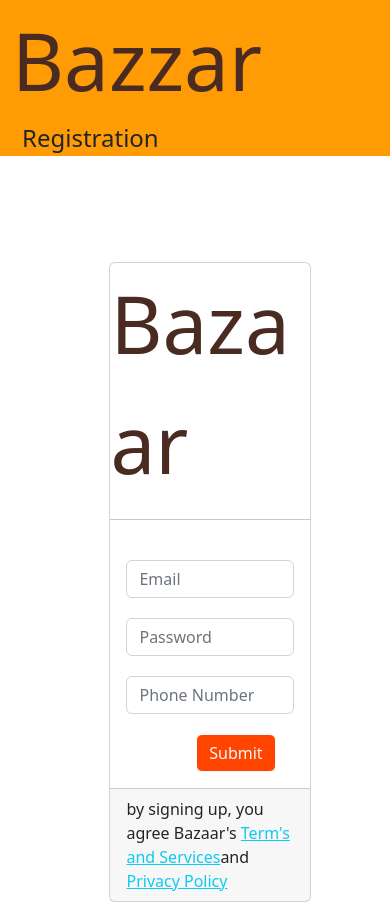
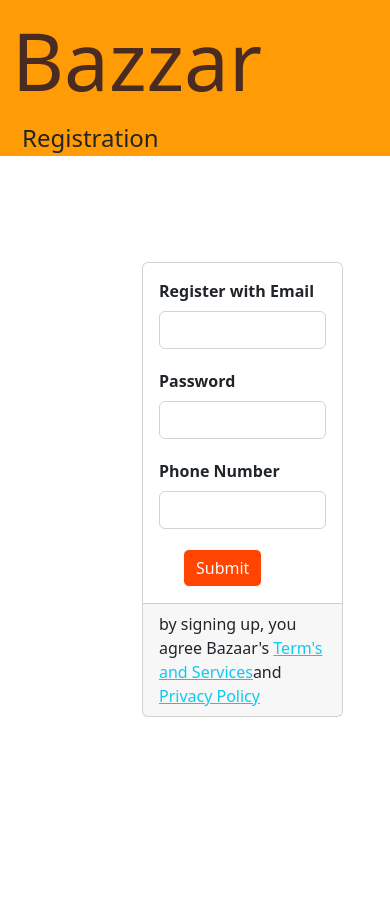
Before and after one commit to MorsHs/Bazaar, a PHP site: page /html/Register.html in a window 390 px wide; the page is wider, and only the part inside the window is pictured. After the commit the page ends 717 px from the top of that part, so only its background shows below. Run offline with PHP 8.4, Linux system fonts and the light colour scheme.

Commit message:
simplified Register and added Logo

```diff
--- a/css/Register.css
+++ b/css/Register.css
@@ -11,6 +11,9 @@
     padding-left: 10px;
     font-size: x-large;
 
+}
+.bold{
+    font-weight: bold;
 }
 
 
@@ -40,3 +43,10 @@
 .footercardpadding{
     padding-right: 30px;
 }
+.btn{
+    transition: ease-out 0.3;
+
+    }
+.btn:hover{
+box-shadow: inset 300px aqua;
+}
--- a/html/Register.html
+++ b/html/Register.html
@@ -5,6 +5,7 @@
 <link href="https://cdn.jsdelivr.net/npm/bootstrap@5.2.1/dist/css/bootstrap.min.css" rel="stylesheet" integrity="sha384-iYQeCzEYFbKjA/T2uDLTpkwGzCiq6soy8tYaI1GyVh/UjpbCx/TYkiZhlZB6+fzT" crossorigin="anonymous">
 <link rel="stylesheet" href="..\css\Register.css">
         <title>Bazaar Registration</title>
+        <link rel="icon" href="..\img\Logo\BAZAARLOGO.png" type="image/gif" sizes="16x16">
     </head>
     <script>
     </script>
@@ -13,39 +14,42 @@
         <span class="bazaar">Bazzar</span>
         <span class="regist">Registration</span>
     </div>
-   <div class="container position-absolute offset-2 h-50">
+   <div class="container position-absolute offset-3 h-50">
         <div class="row">
             <div class="col-4 offset-1 position-absolute start-0 bottom-0 w-75 h-75">
                 <div class="card w-75">
-                    <div class="card-title">
+                    <!-- <div class="card-title">
                         <p class="bazaar">Bazaar</p>
                         <hr>
-                    </div>
+                    </div> -->
                     <div class="card-body">
                         <div class="row">
-                            <div class="col">
+                            <div class="col-md-7">
+                                <label class="form-label bold" for="emailLabel">Register with Email</label>
                                     <div class="input-group">
-                                        <input class="form-control" type="text" name="email" id="emailLabel" placeholder="Email">
+                                        <input class="form-control" type="text" name="email" id="emailLabel" >
                                     </div>
                             </div>
                         </div>
                         <div class="row">
-                            <div class="col">
+                            <div class="col-md-7">
+                                <label class="form-label bold" for="passwordLabel">Password</label>
                                     <div class="input-group">
-                                        <input class="form-control" type="password" name="password" id="passwordLabel" placeholder="Password">
+                                        <input class="form-control" type="password" name="password" id="passwordLabel">
                                     </div>
                             </div>
                         </div>
                         <div class="row">
-                            <div class="col">
+                            <div class="col-md-7">
+                                <label class="form-label bold" for="pNumber">Phone Number</label>
                                     <div class="input-group">
-                                        <input class="form-control" type="text" name="pnumber" id="pNumber" placeholder="Phone Number">
+                                        <input class="form-control" type="text" name="pnumber" id="pNumber">
                                     </div>
                             </div>
                         </div>
                         <div class="row">
-                            <div class="col">
-                                    <div class="input-group offset-5 w-25">
+                            <div class="col-6">
+                                    <div class="input-group d-grid col-10 mx-4">
                                         <input class="btn btn-outline-light" type="button" value="Submit">
                                     </div>
                             </div>
```
Also changed, not shown: html/Log-in.html (+4 -3 lines), css/Login.css (line endings or trailing spaces), img/Logo/BAZAARLOGO.png (added).
